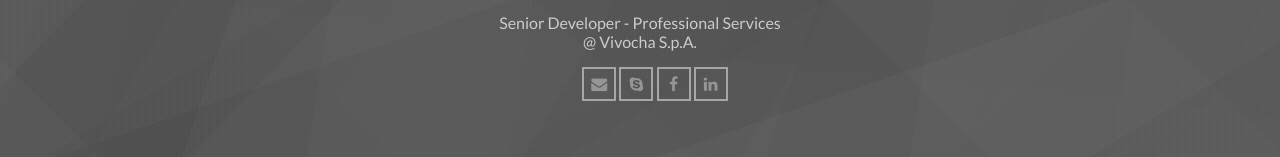
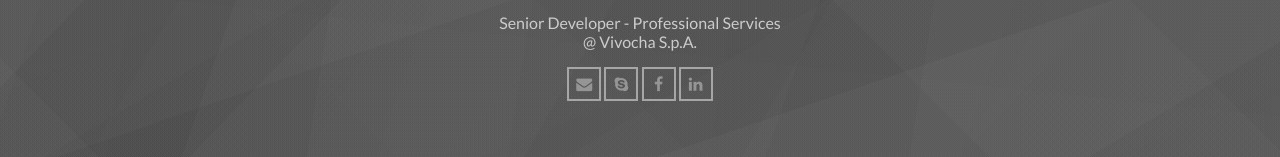
Before and after one commit to frsanna/BigSmurf.github.io, a plain HTML site: page index.html in a window 1280 px wide. Shown: the part 444-601 px from the top of the page. Drawn offline with Linux system fonts and the light colour scheme.

Commit message:
removed margin from social

```diff
--- a/css.css
+++ b/css.css
@@ -62,7 +62,6 @@ body .main{
   list-style: none;
   margin-bottom: 5px;
   padding: 0;
-  margin-left: 30px;
 }
 
 .social a{
```
